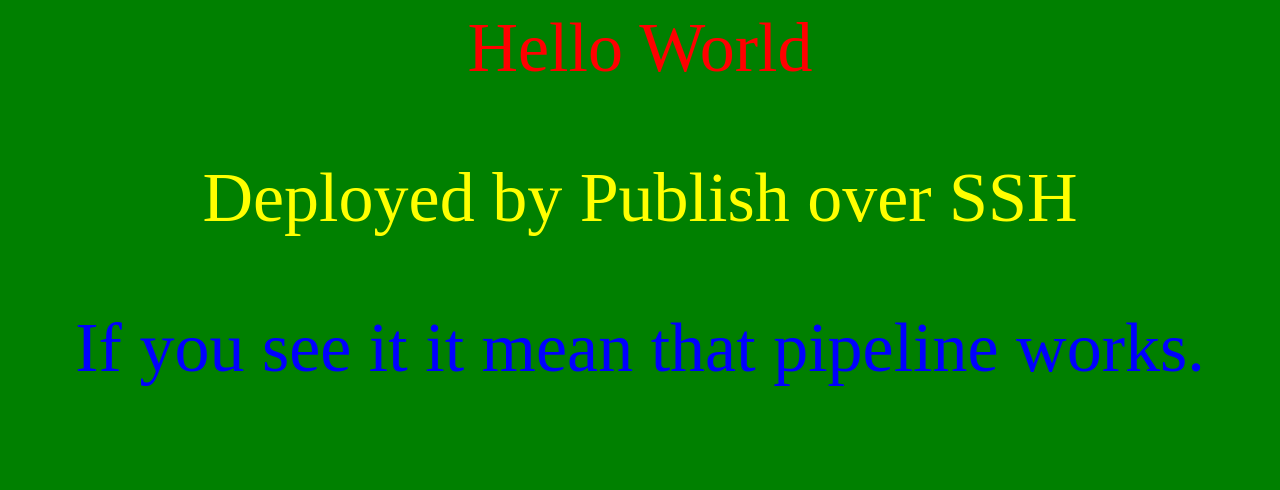
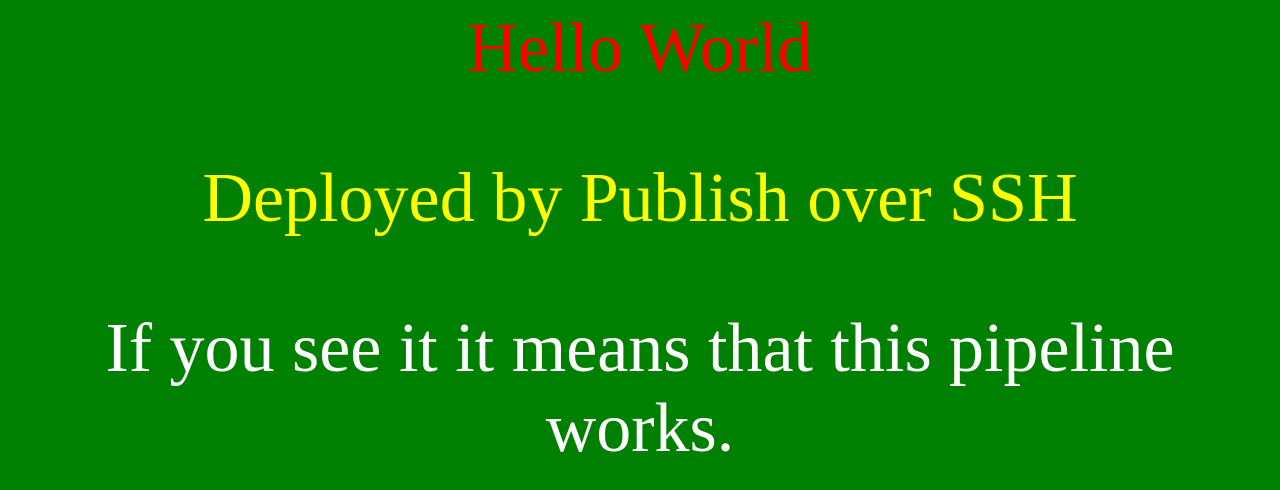
Before and after one commit to SecretiveRabbit/jenkins, a plain HTML site: page index.html in a window 1280 px wide. Drawn offline with Linux system fonts and the light colour scheme.

Commit message:
Update index.html

```diff
--- a/index.html
+++ b/index.html
@@ -5,6 +5,6 @@
 <body bgcolor=green>
 	<p style = "color: red; text-align: center; font-size: 70px;">Hello World </p>
     <p style = "color: yellow; text-align: center; font-size: 70px;">Deployed by Publish over SSH</p>
-    <p style = "color: blue; text-align: center; font-size: 70px;">If you see it it mean that pipeline works.</p>
+    <p style = "color: white; text-align: center; font-size: 70px;">If you see it it means that this pipeline works.</p>
 </body>
 </html>
```
